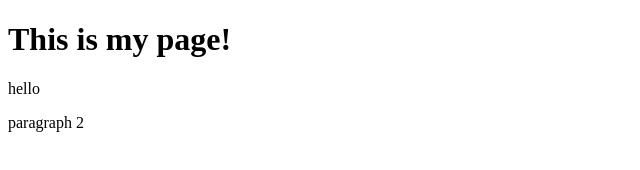
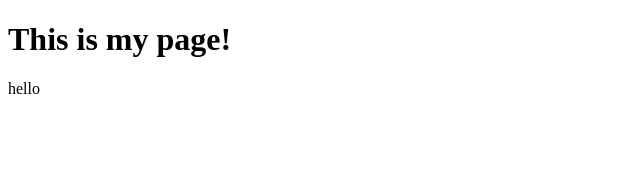
Before and after one commit to CHS-MrT/CHS-MrT.github.io, a plain HTML site: page index.html in a window 1280 px wide. Shown: the full height of the page, 0-640 px from the left. Drawn offline with Linux system fonts and the light colour scheme.

Commit message:
Revert "Para 2"
This reverts commit 1aab41ae636b58145a2b61ef3943133e68cdb404.

```diff
--- a/index.html
+++ b/index.html
@@ -9,6 +9,5 @@
 <body>
     <h1>This is my page!</h1>
     <p>hello</p>
-    <p>paragraph 2</p>
 </body>
 </html>
```
